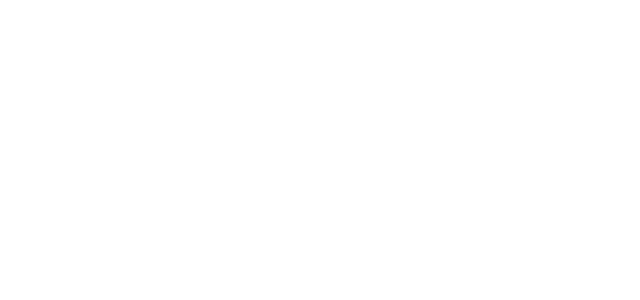
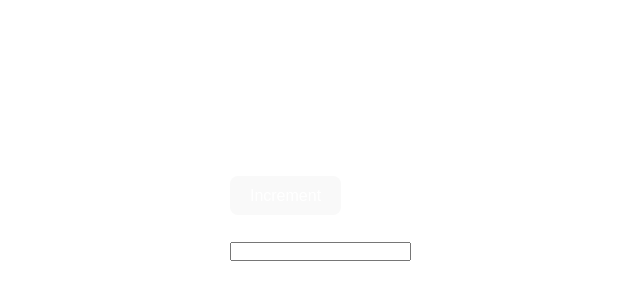
Before and after one commit to dsjramesh7/ReacttJS_101, a React (Vite) app: page / in a window 1280 px wide. Shown: the part 2992-3292 px from the top of the page, without its empty margins (132-772 px from the left). Before the commit the page ends 2920 px from the top, so only its background shows below. Built offline with nearby package versions, Linux system fonts and the light colour scheme.

Commit message:
react memo and useCallback practice

```diff
--- a/src/App.jsx
+++ b/src/App.jsx
@@ -9,6 +9,8 @@ import UseEffectHook from "./components/hooksUnderstandComponents/bUseEffectHook
 import DataFetching from "./components/hooksUnderstandComponents/bUseEffectHookLearning/DataFetching";
 import UseContextHook from "./components/hooksUnderstandComponents/cUseContextHookLearning/UseContextHook";
 import UseRefHook from "./components/hooksUnderstandComponents/dUseRefHookLearning/UseRefHook";
+import UseMemoHook from "./components/hooksUnderstandComponents/eUseMemoHookLearning/UseMemoHook";
+import UseCallbackHook from "./components/hooksUnderstandComponents/fUseCallbackHookLearning/UseCallbackHook";
 
 function App() {
   const [text, setText] = useState("Hello World");
@@ -78,6 +80,16 @@ function App() {
           <h1>useRefHook Learning</h1>
           <UseRefHook />
         </div>
+
+        <div>
+          <h1>useMemo Learning</h1>
+          <UseMemoHook />
+        </div>
+
+        <div>
+          <h1>useCallbackHook Learning</h1>
+          <UseCallbackHook />
+        </div>
       </div>
     </>
   );
--- /dev/null
+++ b/src/components/hooksUnderstandComponents/eUseMemoHookLearning/UseMemoHook.jsx
@@ -0,0 +1,33 @@
+import { useState, useMemo } from "react";
+
+function UseMemoHook() {
+  const [count, setCount] = useState(0);
+  const [input, setInput] = useState(0);
+
+  function expensiveTask(num) {
+    console.log("Inside Expensive Task");
+    for (let i = 0; i <= 1000000000; i++) {}
+    return num * 2;
+  }
+
+  let doubleValue = useMemo(() => expensiveTask(input), [input]);
+
+  return (
+    <div>
+      <button onClick={() => setCount(count + 1)}>Increment</button>
+
+      <div>Count: {count}</div>
+
+      <input
+        type="number"
+        placeholder="enter number"
+        value={input}
+        onChange={(e) => setInput(e.target.value)}
+      />
+
+      <div>Double: {doubleValue}</div>
+    </div>
+  );
+}
+
+export default UseMemoHook;
--- /dev/null
+++ b/src/components/hooksUnderstandComponents/fUseCallbackHookLearning/ChildComponent.jsx
@@ -0,0 +1,13 @@
+/* eslint-disable react/display-name */
+import React from "react";
+
+const ChildComponent = React.memo((props) => {
+  console.log("Child component getting rendered");
+  return (
+    <div>
+      <button>{props.buttonName}</button>
+    </div>
+  );
+});
+
+export default ChildComponent;
--- /dev/null
+++ b/src/components/hooksUnderstandComponents/fUseCallbackHookLearning/UseCallbackHook.jsx
@@ -0,0 +1,23 @@
+import { useState } from "react";
+import ChildComponent from "./ChildComponent";
+
+const UseCallbackHook = () => {
+  const [count, setCount] = useState(0);
+
+  return (
+    <div style={{ display: "flex", flexDirection: "column", gap: "2rem" }}>
+      <p>Count: {count}</p>
+      <button
+        onClick={() => {
+          setCount(count + 1);
+        }}
+      >
+        parentComponentClick
+      </button>
+
+      <ChildComponent buttonName="childcomponent Button" />
+    </div>
+  );
+};
+
+export default UseCallbackHook;
```
